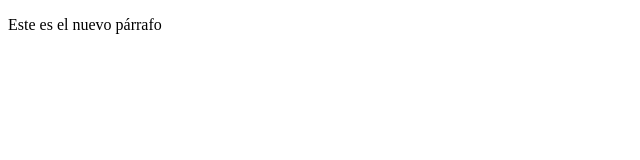
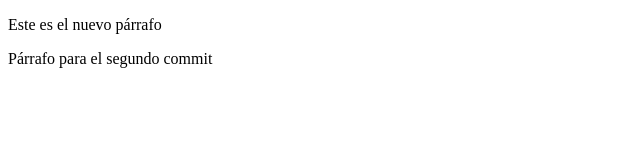
Before and after one commit to davidluh/practica55C25102022, a plain HTML site: page index.html in a window 1280 px wide. Shown: the whole page, without its empty margins (0-640 px from the left). Drawn offline with Linux system fonts and the light colour scheme.

Commit message:
El index.html fué modificado -segundo commit

```diff
--- a/index.html
+++ b/index.html
@@ -7,5 +7,6 @@
 </head>
 <body>
 	<p>Este es el nuevo párrafo</p>
+	<p>Párrafo para el segundo commit</p>
 </body>
 </html>
```
